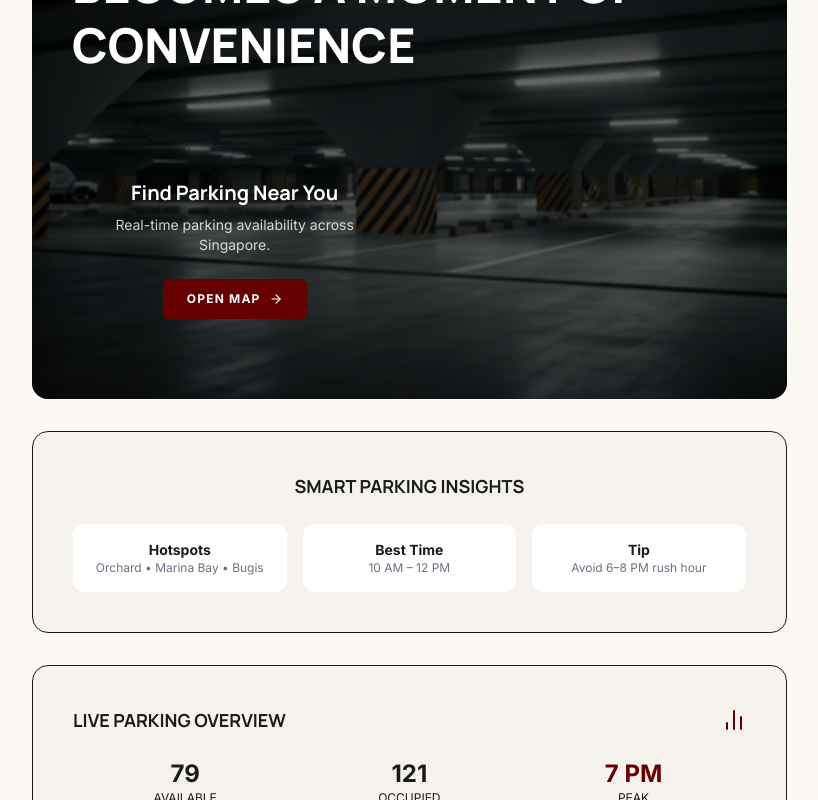
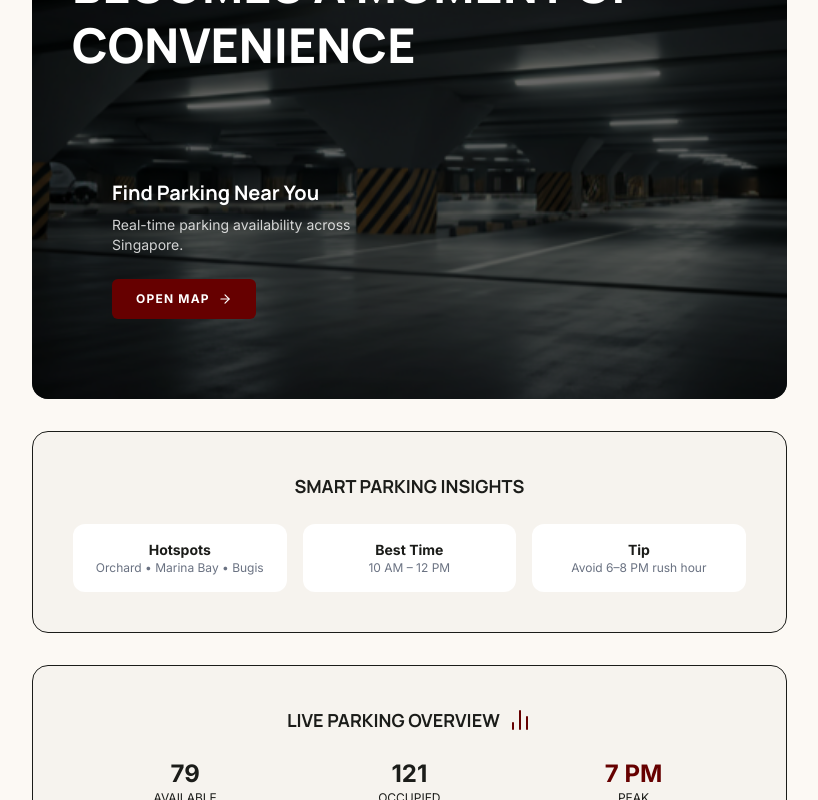
Before and after one commit to ELECTIVE12/PARK-N-SPOT, a React (Vite) app: page /home in a window 1280 px wide. Shown: the part 280-1080 px from the top of the page, without its empty margins (32-850 px from the left). Built offline with nearby package versions, Linux system fonts and the light colour scheme; no server answers; sample sign-in values are in the browser's storage; what @react-pdf/renderer would draw is missing.

Commit message:
Update Home.tsx

```diff
--- a/src/pages/user/Home.tsx
+++ b/src/pages/user/Home.tsx
@@ -63,7 +63,7 @@ export default function Home() {
 
               <div className="absolute inset-0 bg-black/60" />
 
-              <div className="relative z-10 p-6 sm:p-8 lg:p-10">
+              <div className="relative z-10 w-full h-full p-6 sm:p-8 lg:p-10 flex flex-col justify-start items-start text-left">
 
                 <header className="mb-10 sm:mb-12 lg:mb-16">
                   <motion.div
@@ -83,9 +83,9 @@ export default function Home() {
 
                 <div className="grid grid-cols-1 md:grid-cols-2 gap-6">
 
-                  <div className="p-6 sm:p-8 lg:p-10 rounded-2xl min-h-[220px] flex flex-col justify-between items-center text-center text-white">
+                  <div className="p-6 sm:p-8 lg:p-10 rounded-2xl min-h-[220px] flex flex-col justify-between items-start text-left text-white">
 
-                    <div className="flex flex-col items-center">
+                    <div className="flex flex-col items-start">
                       <h3 className="text-lg sm:text-xl font-bold mb-2">
                         Find Parking Near You
                       </h3>
@@ -138,10 +138,9 @@ export default function Home() {
 
               </div>
             </div>
+            <div className="bg-surface-container-low rounded-2xl p-6 sm:p-8 lg:p-10 border text-center">
 
-            <div className="bg-surface-container-low rounded-2xl p-6 sm:p-8 lg:p-10 border">
-
-              <div className="flex justify-between items-center mb-6">
+              <div className="flex justify-center items-center mb-6 gap-2">
                 <h3 className="text-lg font-bold uppercase">
                   Live Parking Overview
                 </h3>
```
